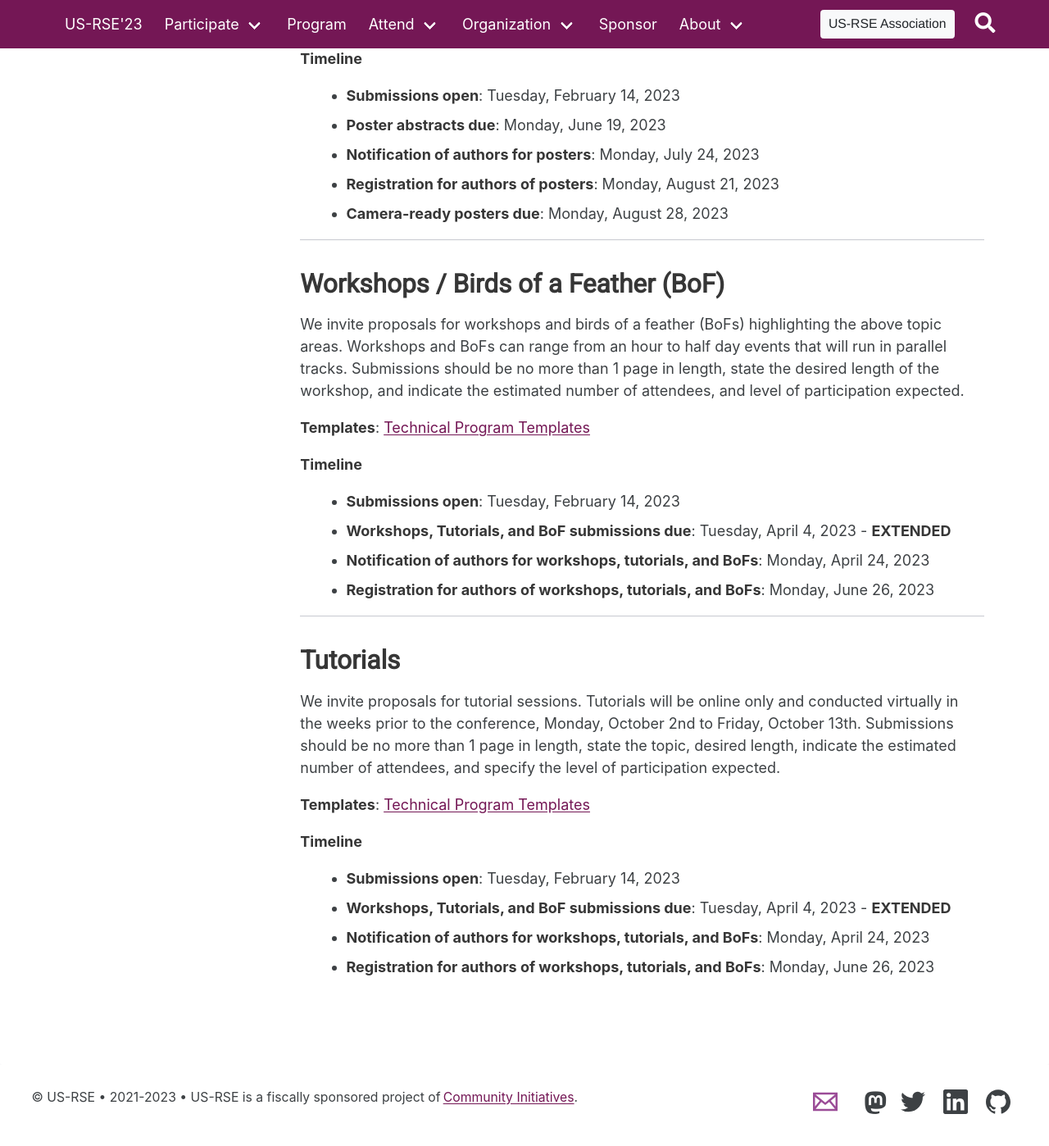
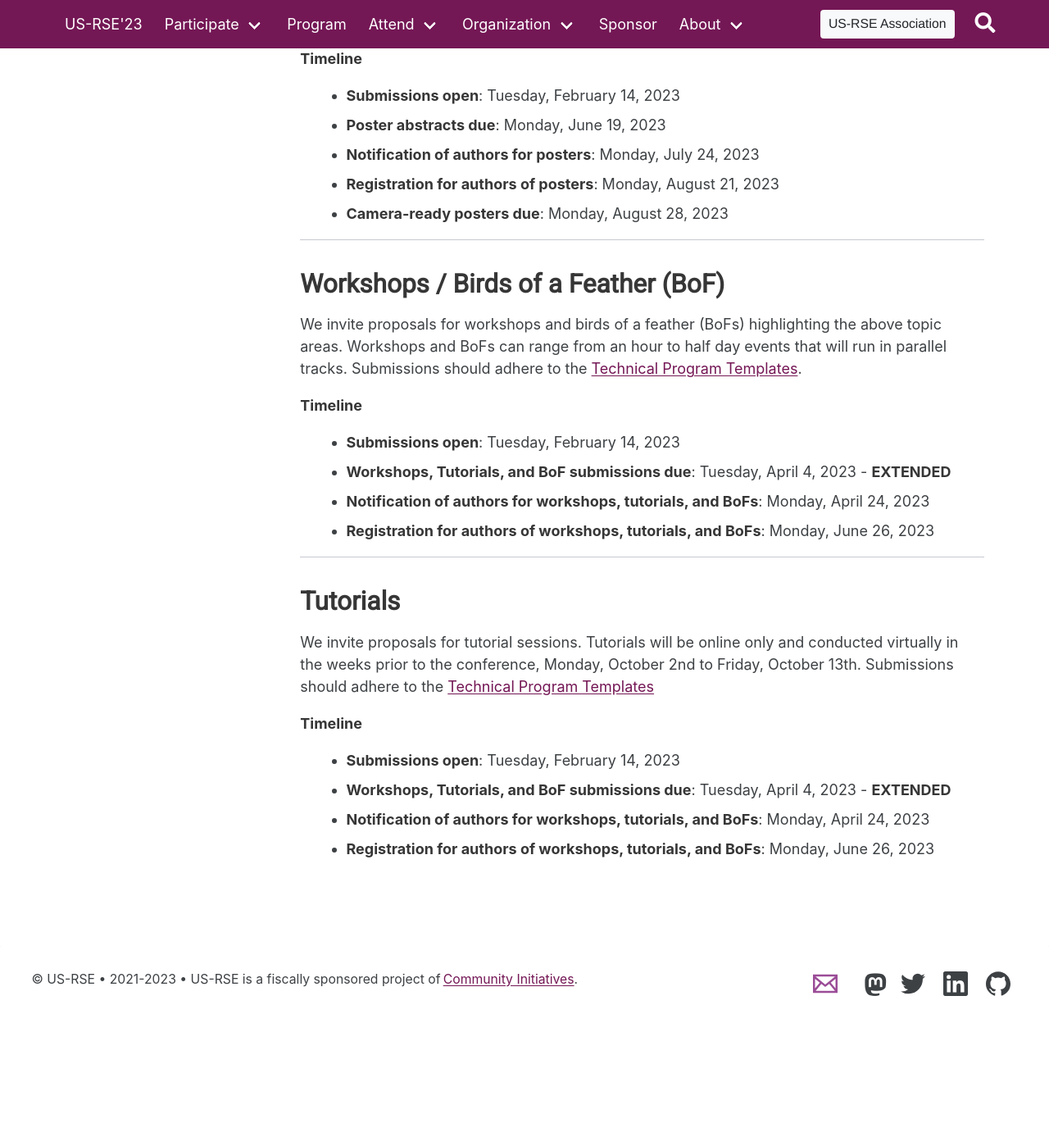
Before and after one commit to USRSE/usrse23, a Jekyll site: the page built from pages/participate/participate.md, in a window 1280 px wide and 1400 px high, scrolled down 2833 px. Shown: the whole window at 82% size. Built offline with Jekyll 4.4.1, drawn with Linux system fonts in a browser that asks for light colours; a style sheet for code colours, icons or effects is not loaded; after the commit the page ends 4089 px from its top, so only the background shows below that.

Commit message:
Shrink countdown clock and clarify language on participate page

```diff
--- a/pages/participate/participate.md
+++ b/pages/participate/participate.md
@@ -128,11 +128,8 @@ of an abstract, no more than 1 page in length.
 
 We invite proposals for workshops and birds of a feather (BoFs) highlighting
 the above topic areas. Workshops and BoFs can range from an hour to half day
-events that will run in parallel tracks.  Submissions should be no more than
-1 page in length, state the desired length of the workshop, and indicate the
-estimated number of attendees, and level of participation expected.
-
-**Templates**: [Technical Program Templates]({{ '/participate/templates/' | relative_url }})
+events that will run in parallel tracks.  Submissions should adhere to the
+[Technical Program Templates]({{ '/participate/templates/' | relative_url }}).
 
 **Timeline**
 
@@ -147,11 +144,8 @@ estimated number of attendees, and level of participation expected.
 
 We invite proposals for tutorial sessions. Tutorials will be online only and
 conducted virtually in the weeks prior to the conference, Monday, October 2nd
-to Friday, October 13th. Submissions should be no more than 1 page in length,
-state the topic, desired length, indicate the estimated number of attendees,
-and specify the level of participation expected.
-
-**Templates**: [Technical Program Templates]({{ '/participate/templates/' | relative_url }})
+to Friday, October 13th. Submissions should adhere to the
+[Technical Program Templates]({{ '/participate/templates/' | relative_url }})
 
 **Timeline**
 
```
Also changed, not shown: index.html (+4 -3 lines).
